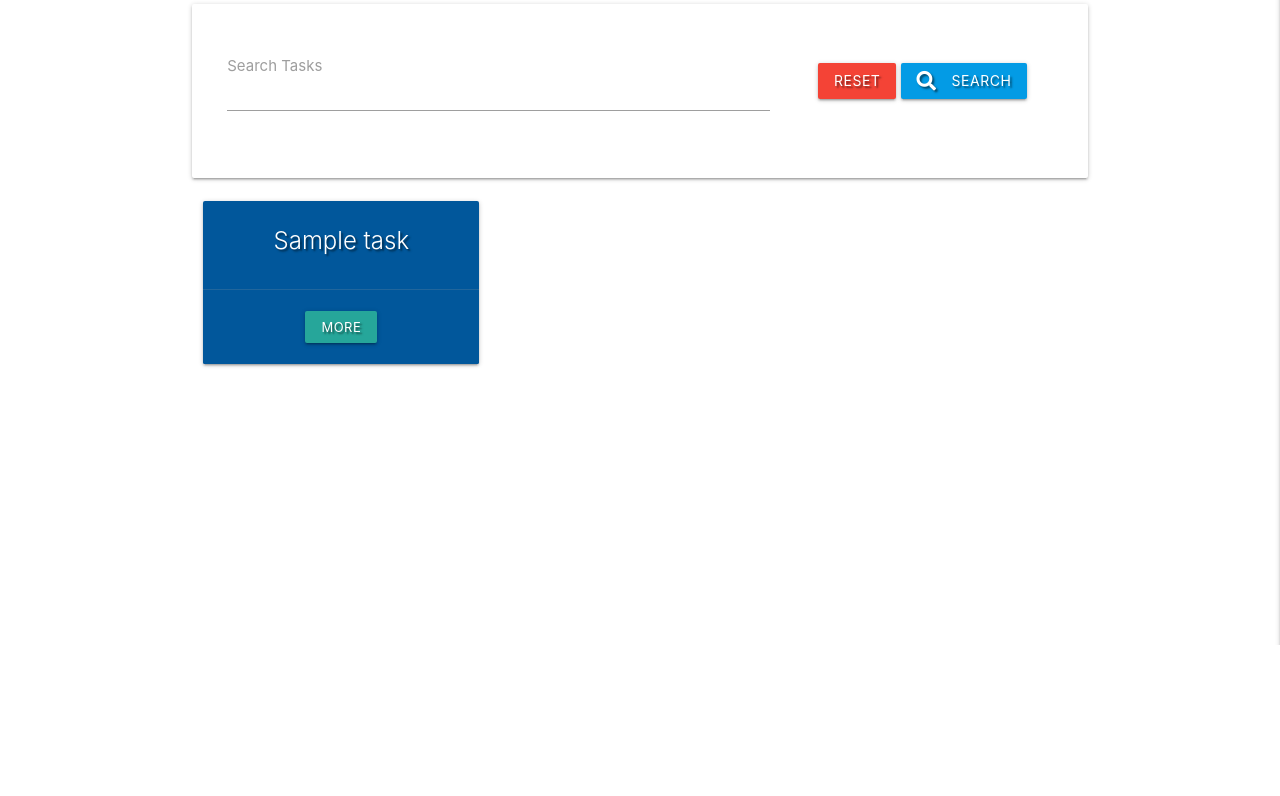
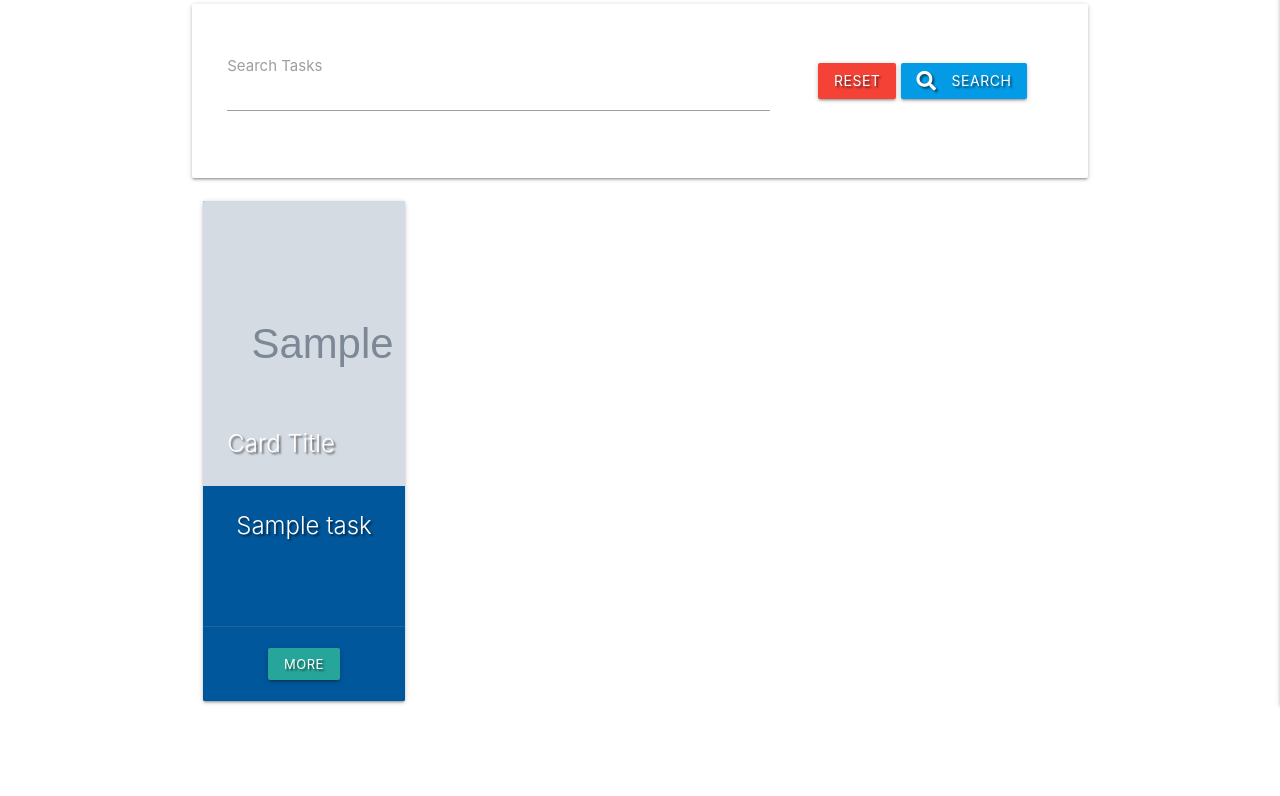
Before and after one commit to Davej66/book-club, a Flask app: page / in a window 1280 px wide. Shown: the part 155-951 px from the top of the page. Before the commit the page ends 800 px from the top, so only its background shows below. Run offline with Flask 2, Linux system fonts and the light colour scheme; grey boxes marked "Sample" are stand-in pictures; a database or web service that is not in the repository returns one stand-in record (values such as "Sample title"); some libraries are stand-ins or nearby versions.

Commit message:
Updating for card-image functionality

```diff
--- a/static/css/style.css
+++ b/static/css/style.css
@@ -14,3 +14,10 @@
     margin: 5px;
     line-height: 42px;
 }
+
+.card .card-image > img{
+    max-height: 19rem;
+    max-width: 15.9rem;
+    min-height: 19rem;
+    min-width: 15.9rem;
+}
--- a/templates/add_task.html
+++ b/templates/add_task.html
@@ -22,7 +22,7 @@
         <div class="row">
             <div class="input-field col s12">
                 <i class="fas fa-pencil-alt prefix light-blue-text text-darken-4"></i>
-                <input id="book_name" name="book_name" minlength="2" maxlegth="50" type="text" class="validate"
+                <input id="book_name" name="book_name" minlength="2" maxlegth="24" type="text" class="validate"
                     required>
                 <label for="book_name">Book Name</label>
             </div>
--- a/templates/edit_task.html
+++ b/templates/edit_task.html
@@ -26,7 +26,7 @@
         <div class="row">
             <div class="input-field col s12">
                 <i class="fas fa-pencil-alt prefix light-blue-text text-darken-4"></i>
-                <input id="book_name" name="book_name" minlength="5" maxlegth="50"
+                <input id="book_name" name="book_name" minlength="5" maxlegth="24"
                     value="{{ task.book_name }}" type="text" class="validate"
                     required>
                 <label for="book_name">Book Name</label>
--- a/templates/get_book.html
+++ b/templates/get_book.html
@@ -3,6 +3,10 @@
 
 <h3 class="light-blue-text text-darken-4 center-align">Book</h3>
 
+<div class="card horizontal"></div>
+    <div class="card-image">
+        <img src="{{ task.book_cover }}">
+    </div>
     <div class="row card-panel grey lighten-5">
         <form class="col s12" method="POST" action="{{ url_for('edit_task', task_id=task._id) }}">
             <!--task category-->
@@ -100,5 +104,6 @@
             </div>
         </form>
     </div>
+</div>
 
 {% endblock %}
--- a/templates/register.html
+++ b/templates/register.html
@@ -39,7 +39,7 @@
                 <div class="row">
                     <div class="input-field col s12">
                         <i class="fas fa-user-lock prefix light-blue-text darken-4"></i>
-                        <input id="password" name="password" type="password" minlength="5" maxlength="15" pattern="^[a-zA-Z0-9]{5,15}$" class="validate" required>
+                        <input id="password" name="password" type="password" minlength="3" maxlength="15" pattern="^[a-zA-Z0-9]{5,15}$" class="validate" required>
                         <label for="password">Password</label>
                     </div>
                 </div>
--- a/templates/tasks.html
+++ b/templates/tasks.html
@@ -29,8 +29,12 @@
             <div class="row">
                 <div class="row">
                     {% for task in tasks %}
-                    <div class="col s12 m4">
-                        <div class="card light-blue darken-4 text-shadow center-align">
+                    <div class="col s12 m3">
+                        <div class="card large light-blue darken-4 text-shadow center-align">
+                            <div class="card-image">
+                                <img src="{{ task.book_cover }}">
+                                <span class="card-title">Card Title</span>
+                            </div>
                             <div class="card-content white-text">
                                 <span class="card-title">{{ task.book_name }}
                                 {% if task.is_bseller == "on" %}
```
Also changed, not shown: templates/profile.html (+7 -3 lines). Lines whose indentation alone changed are shown as unchanged.
